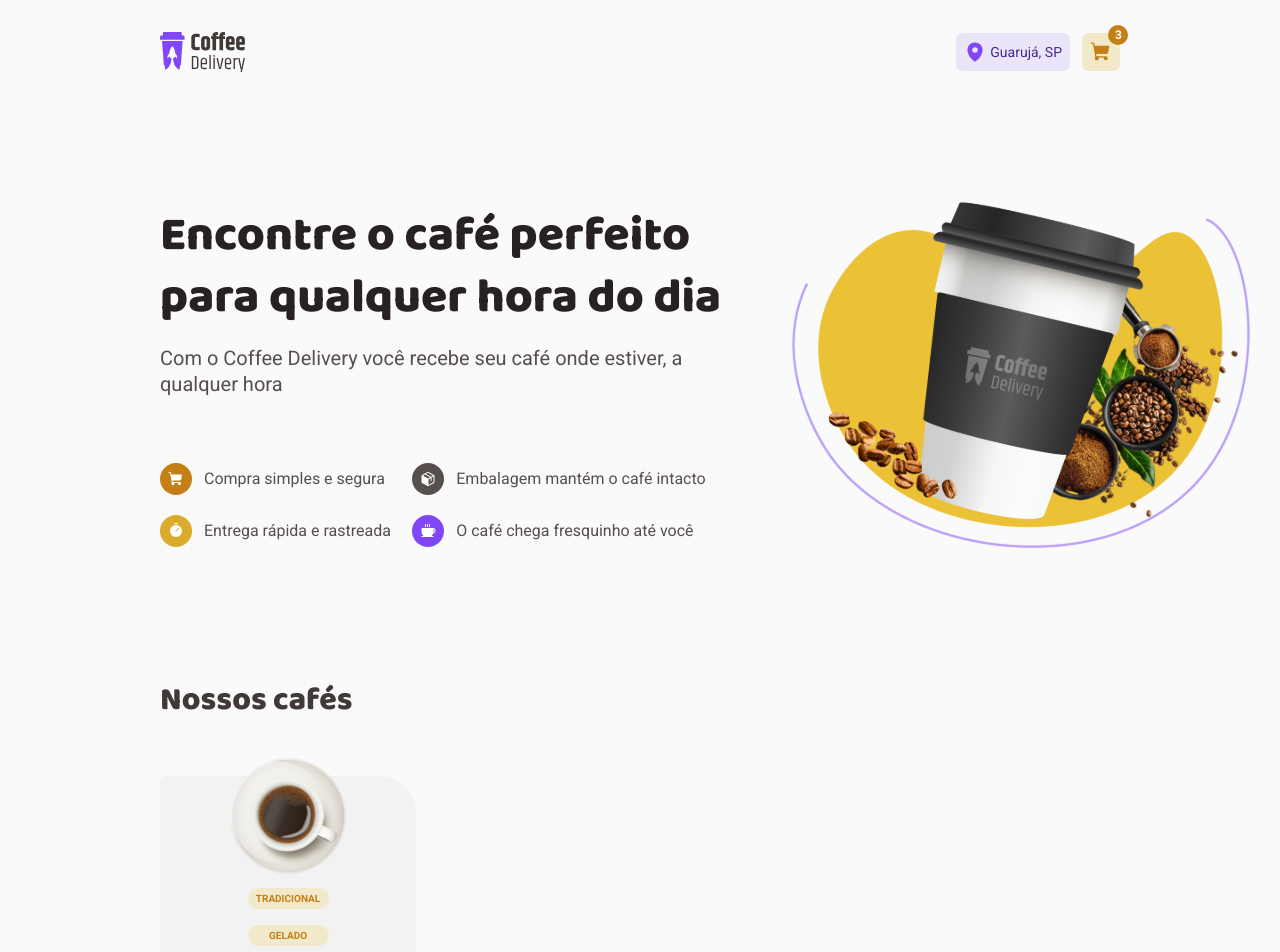
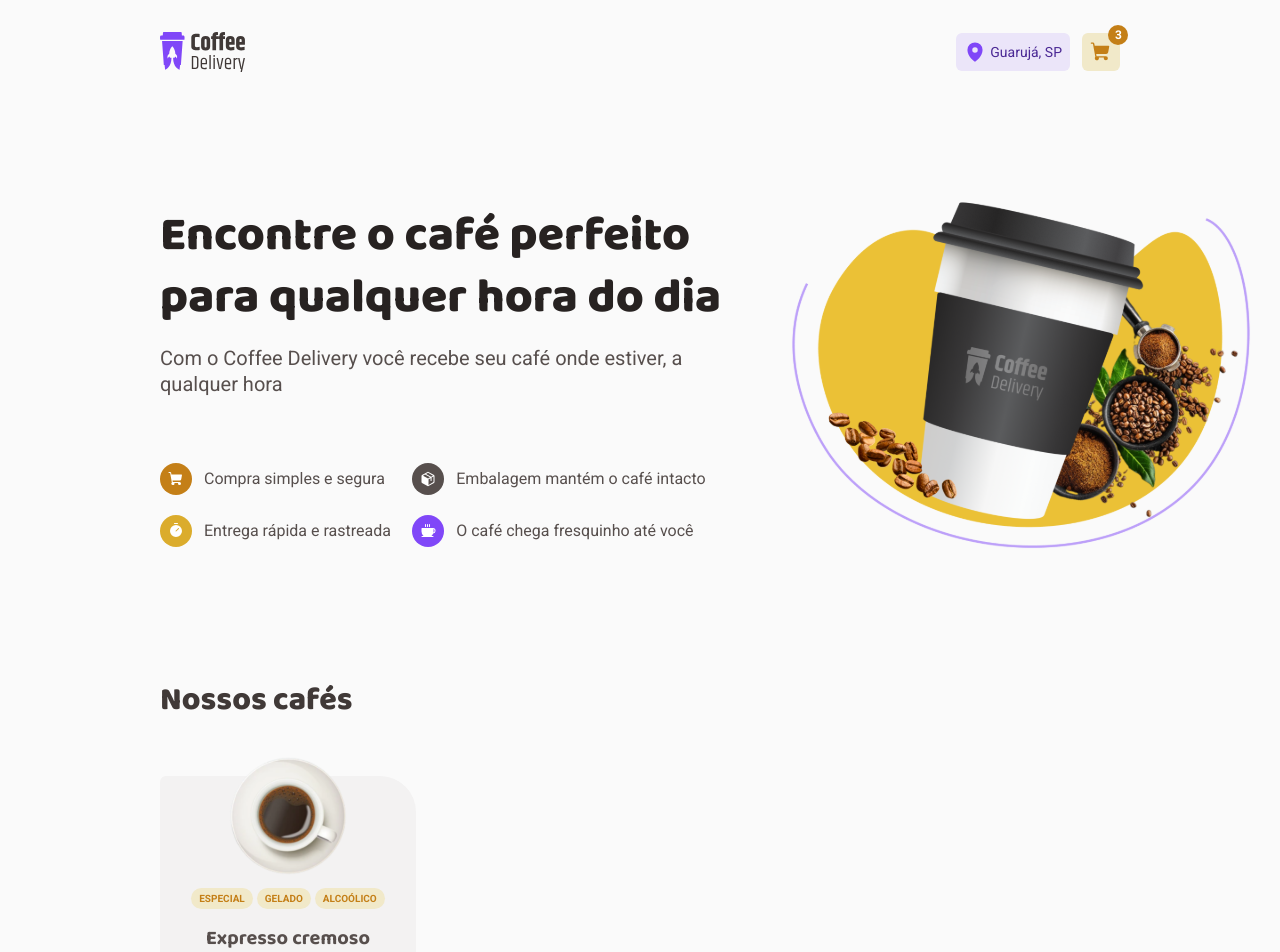
Before and after one commit to eoSalinas/coffee-delivery, a React (Vite) app: page / in a window 1280 px wide. Shown: the top 952 px of the page. Built offline with nearby package versions, Linux system fonts and the light colour scheme.

Commit message:
ProductTag - Fix design

```diff
--- a/src/pages/home/components/ProductCard/index.tsx
+++ b/src/pages/home/components/ProductCard/index.tsx
@@ -29,7 +29,7 @@ export function ProductCard() {
     <ProductCardContainer>
       <img src={exempleIMG} alt={`Uma xícara vista de cima de um café`} />
       <ProductTag>
-        <span>Tradicional</span>
+        <span>Especial</span>
         <span>Gelado</span>
         <span>Alcoólico</span>
       </ProductTag>
--- a/src/pages/home/components/ProductCard/style.ts
+++ b/src/pages/home/components/ProductCard/style.ts
@@ -37,10 +37,9 @@ export const ProductCardContainer = styled.div`
   }
 `
 export const ProductTag = styled.div`
+  display: flex;
+
   span {
-    width: 5.0625rem;
-    height: 1.3125rem;
-
     display: flex;
     justify-content: center;
     align-items: center;
@@ -55,6 +54,10 @@ export const ProductTag = styled.div`
 
     background-color: ${(props) => props.theme['yellow-100']};
     color: ${(props) => props.theme['yellow-900']};
+
+    + span {
+      margin-left: 0.25rem;
+    }
   }
 `
 export const PriceAndControl = styled.div`
```
